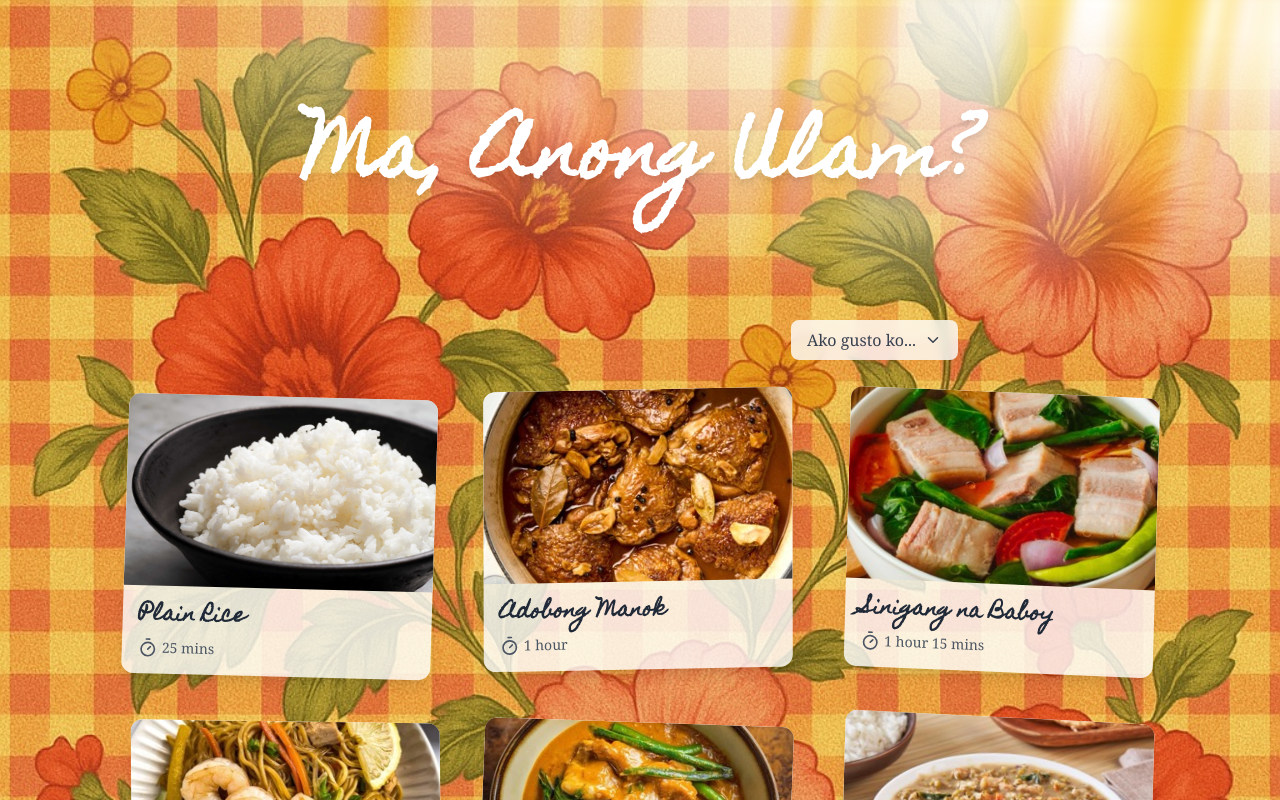
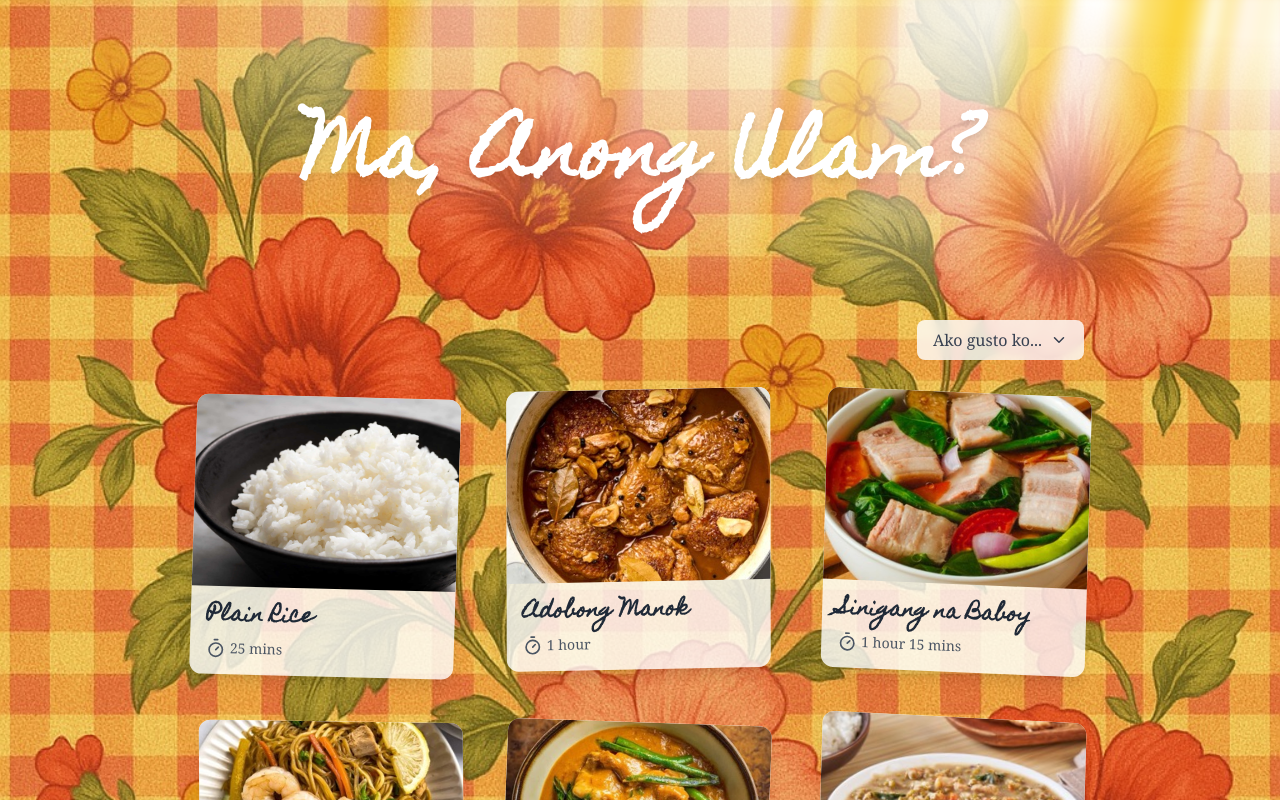
Before and after one commit to montyreon/nextjs_sandbox, a Next.js app: page / in a window 1280 px wide. Shown: the top 800 px of the page. Built offline with nearby package versions, Linux system fonts and the light colour scheme.

Commit message:
style: fixed width of containers

```diff
--- a/app/page.tsx
+++ b/app/page.tsx
@@ -57,7 +57,7 @@ export default function Home() {
       </AuroraBackground>
 
       {/* main content area */}
-      <div className='!py-0 p-8 lg:pt-0 md:p-16 lg:p-24 max-w-[95%] w-full'>
+      <div className='!py-0 p-8 lg:pt-0 md:p-16 lg:p-24 max-w-[95%] xl:max-w-[1080px] w-full'>
         {/* filtering form */}
         <Collapsible children={<><Filter setFilters={setFilters} /></>} />
 
@@ -71,9 +71,11 @@ export default function Home() {
               <RecipeCard key={recipe.id} recipe={recipe} />
             ))
           ) : (
-            <p className="p-6 text-center text-gray-800 bg-white col-span-full rounded-xl drop-shadow-xl">
+            <div className="flex justify-center items-center w-full col-span-full">
+              <p className="p-6 text-center text-white text-3xl rounded-xl drop-shadow-lg">
               Walang ganon, 'nak.
-            </p>
+              </p>
+            </div>
           )}
         </div>
       </div>
--- a/components/ui/Collapsible.tsx
+++ b/components/ui/Collapsible.tsx
@@ -31,7 +31,7 @@ const Collapsible: React.FC<CollapsibleProps> = ({ children }) => {
   const baseButtonClasses = "transition-all duration-200 font-serif py-2 px-4 bg-white/80 backdrop-blur-sm text-gray-700 rounded-lg cursor-pointer card-title w-max flex justify-center items-center";
   const expandedClasses = isExpanded ? "brightness-110" : "";
 
-  const classes = `list-group-item ${isExpanded ? "is-expanded" : ""} w-full max-w-[830px]`;
+  const classes = `list-group-item ${isExpanded ? "is-expanded" : ""} w-full`;
   const currentHeight = isExpanded ? height : 0;
 
   return (
```
